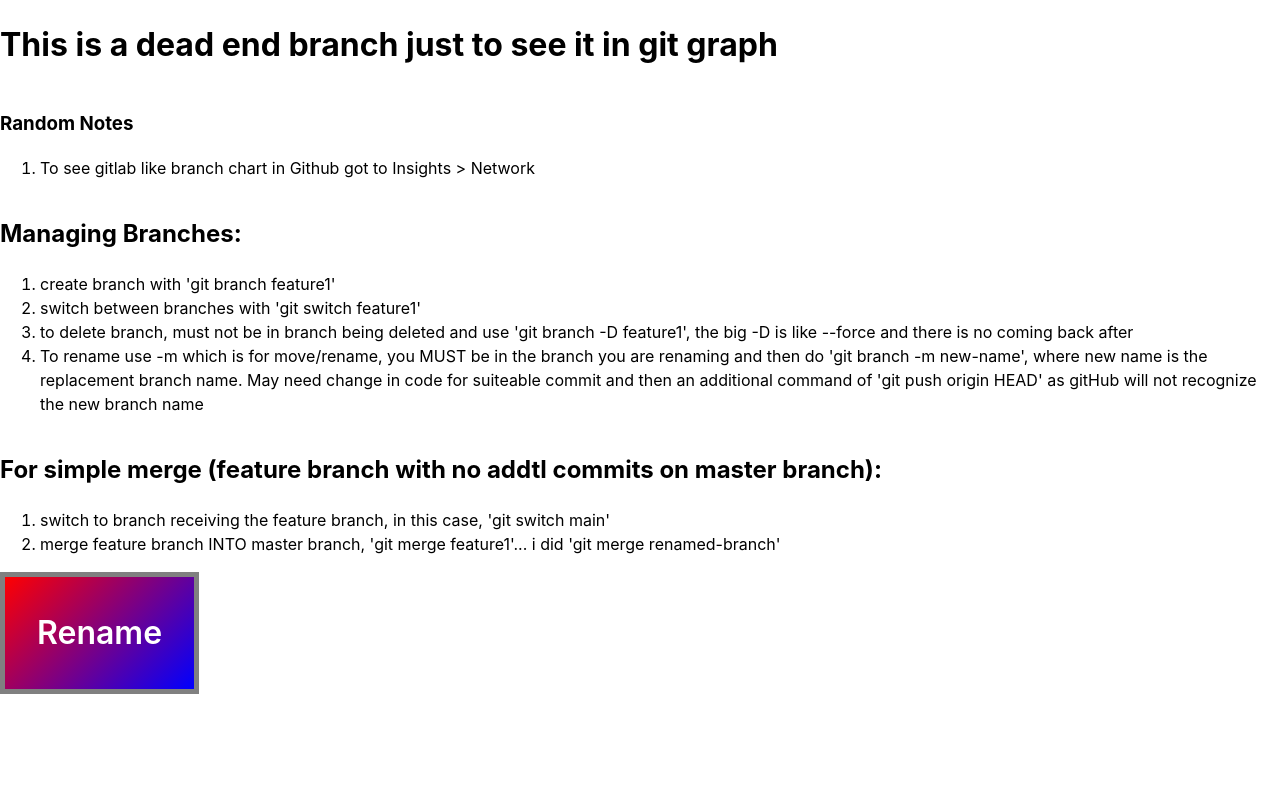
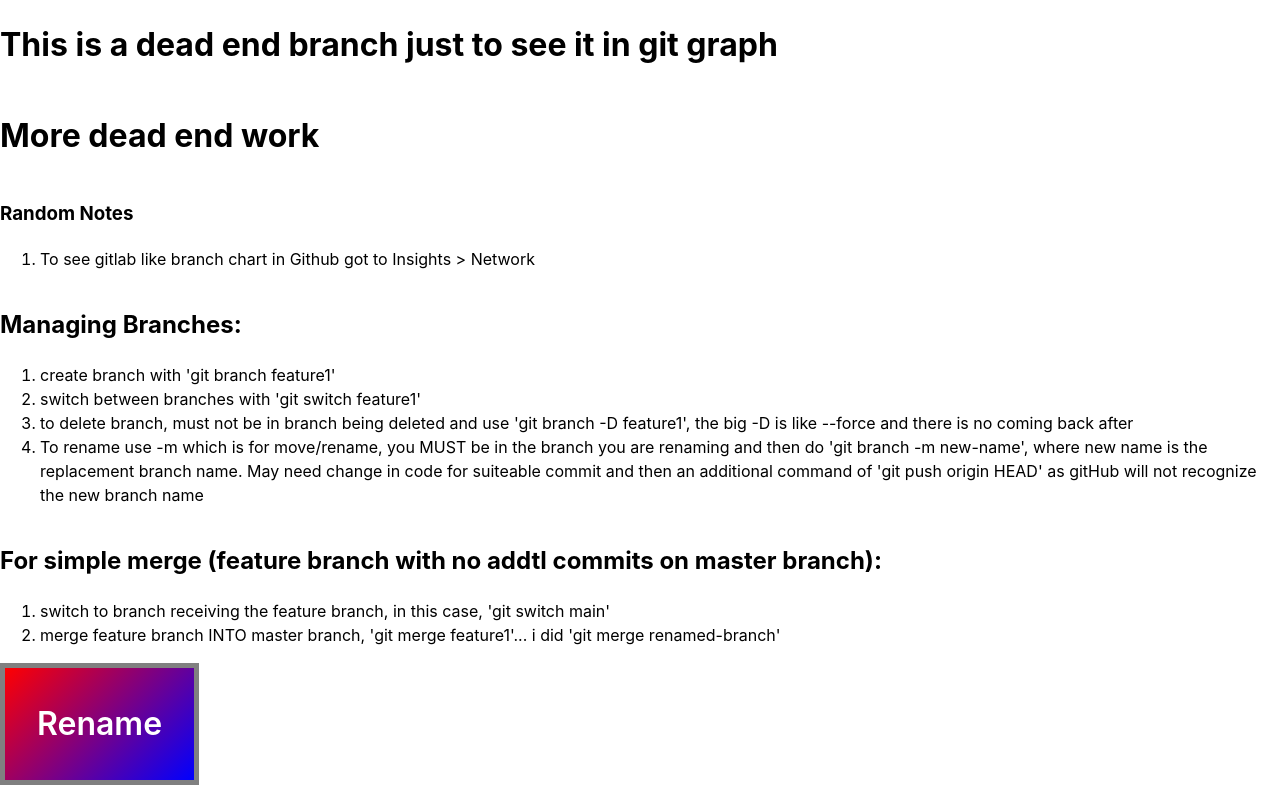
Before and after one commit to drbenn/git-practice, a website built with Vite: page index.html in a window 1280 px wide. Built offline with nearby package versions, Linux system fonts and the light colour scheme.

Commit message:
more dead end work for viz

```diff
--- a/index.html
+++ b/index.html
@@ -8,6 +8,8 @@
   </head>
   <body>
 <h1>This is a dead end branch just to see it in git graph</h1>
+<h1>More dead end work</h1>
+
     <div>
       <p>
         <h3>Random Notes</h3>
```
